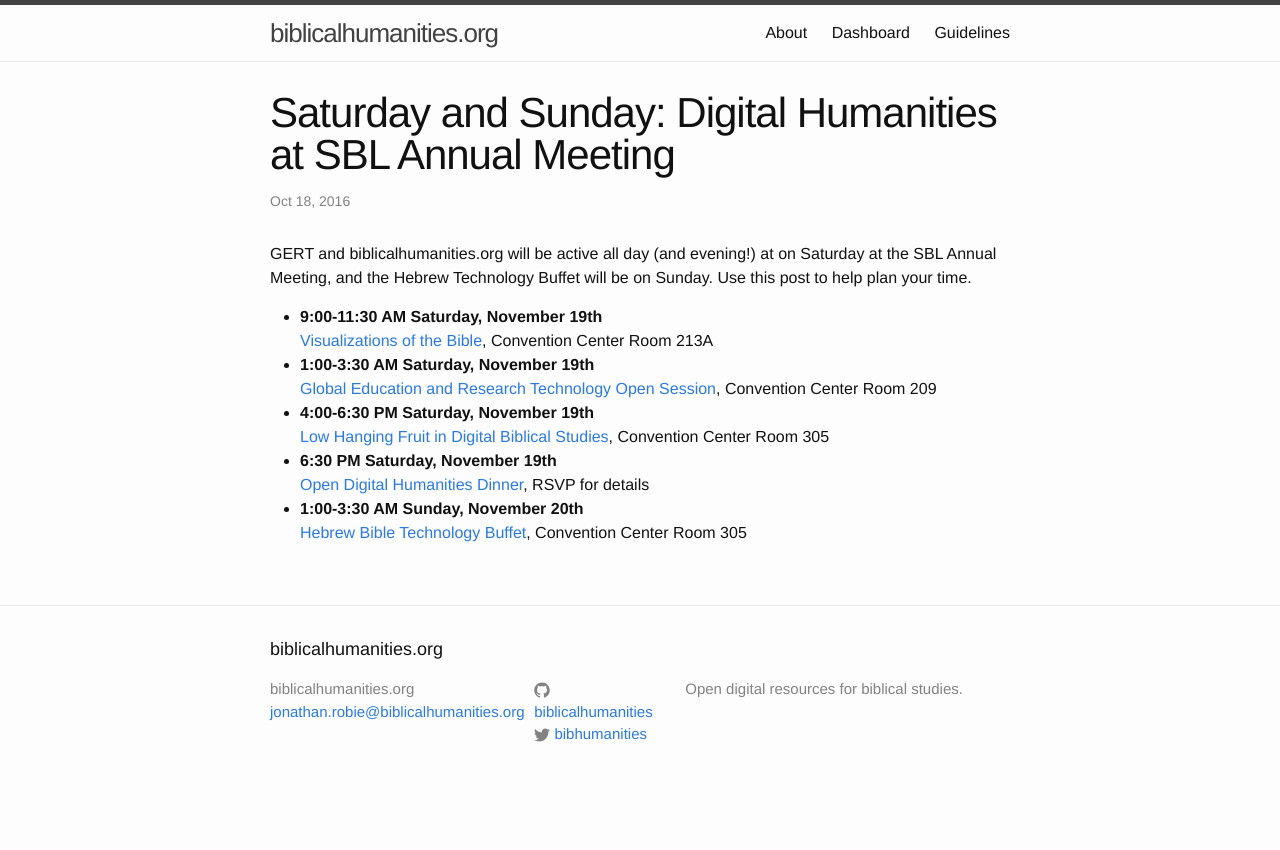
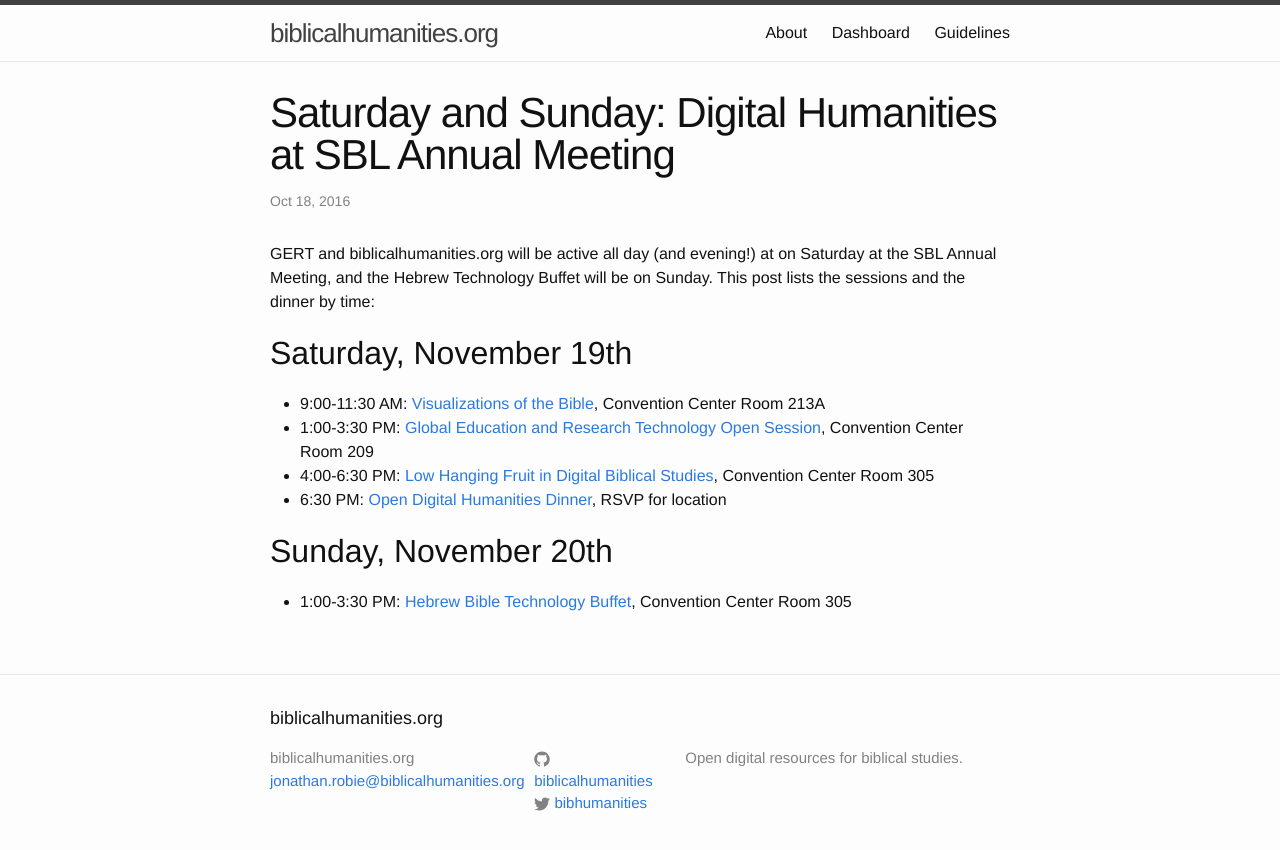
Before and after one commit to biblicalhumanities/biblicalhumanities.github.io, a Jekyll site: the page built from _posts/2016-10-18-saturday-sunday-with-gert.markdown, in a window 1280 px wide. Shown: the top 850 px of the page. Built offline with Jekyll 4.4.1, drawn with Linux system fonts in a browser that asks for light colours.

Commit message:
Changed formatting.

```diff
--- a/_posts/2016-10-18-saturday-sunday-with-gert.markdown
+++ b/_posts/2016-10-18-saturday-sunday-with-gert.markdown
@@ -5,14 +5,15 @@
 categories:
 ---
 
-GERT and biblicalhumanities.org will be active all day (and evening!) at on Saturday at the SBL Annual Meeting, and the Hebrew Technology Buffet will be on Sunday. Use this post to help plan your time.
-- **9:00-11:30 AM Saturday, November 19th**<br/>
-  [Visualizations of the Bible](./2016/10/16/bible-and-visual-art.html), Convention Center Room 213A
-- **1:00-3:30 AM Saturday, November 19th**<br/>
-  [Global Education and Research Technology Open Session](./2016/10/17/general-technology-buffet.html), Convention Center Room 209
-- **4:00-6:30 PM Saturday, November 19th**<br/>
-  [Low Hanging Fruit in Digital Biblical Studies](./2016/10/17/low-hanging-fruit.html), Convention Center Room 305
-- **6:30 PM Saturday, November 19th**<br/>
-  [Open Digital Humanities Dinner](./2016/10/18/open-data-dinner.html), RSVP for details
-- **1:00-3:30 AM Sunday, November 20th**<br/>
-  [Hebrew Bible Technology Buffet](./2016/10/17/hebrew-technology-buffet.html), Convention Center Room 305
+GERT and biblicalhumanities.org will be active all day (and evening!) at on Saturday at the SBL Annual Meeting, and the Hebrew Technology Buffet will be on Sunday. This post lists the sessions and the dinner by time:
+
+## Saturday, November 19th ##
+
+- 9:00-11:30 AM: [Visualizations of the Bible](./2016/10/16/bible-and-visual-art.html), Convention Center Room 213A
+- 1:00-3:30 PM: [Global Education and Research Technology Open Session](./2016/10/17/general-technology-buffet.html), Convention Center Room 209
+- 4:00-6:30 PM: [Low Hanging Fruit in Digital Biblical Studies](./2016/10/17/low-hanging-fruit.html), Convention Center Room 305
+- 6:30 PM: [Open Digital Humanities Dinner](./2016/10/18/open-data-dinner.html), RSVP for location
+
+## Sunday, November 20th ##
+
+- 1:00-3:30 PM: [Hebrew Bible Technology Buffet](./2016/10/17/hebrew-technology-buffet.html), Convention Center Room 305
```
